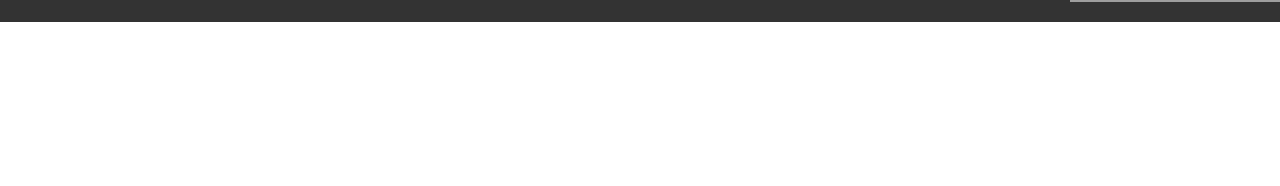
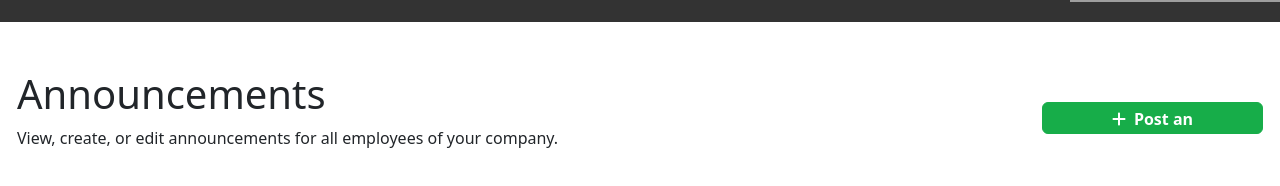
Before and after one commit to EngrEli/table-responsive, a React (Create React App) app: page / in a window 1280 px wide. Shown: the part 316-502 px from the top of the page. Built offline with nearby package versions, Linux system fonts and the light colour scheme; grey boxes are pictures that could not be loaded.

Commit message:
[Header] Changes: - Create and style header component - Optimize app body container

```diff
--- /dev/null
+++ b/src/App.css
@@ -0,0 +1,4 @@
+.app-container.container {
+    max-width: 1270px;
+    margin-top: 48px;
+}
--- a/src/App.js
+++ b/src/App.js
@@ -1,9 +1,18 @@
+import Header from "./components/Header/Header"
 import Navbar from "./components/Navbar/NavbarComponent"
-import 'bootstrap/dist/css/bootstrap.min.css';
+import Container from 'react-bootstrap/Container'
+import "./App.css"
+import 'bootstrap/dist/css/bootstrap.min.css'
 
 function App() {
   return (
-    <Navbar />
+    <>
+      <Navbar />
+      <Container className='app-container'>
+        <Header />
+      </Container>
+    </>
+
   );
 }
 
--- /dev/null
+++ b/src/components/Header/Header.css
@@ -0,0 +1,19 @@
+.btn.btn-success {
+    width: 221px;
+    background-color: #17AD49;
+    border-color: #17AD49;
+    height: 32px;
+    padding: 4px 8px;
+}
+
+.btn-success strong {
+    line-height: 24px;
+    font-size: 16px;
+    font-weight: bold;
+}
+
+.btn-success .svg-inline--fa {
+    font-size: 16px;
+    margin-right: 8px;
+    color: #FFFFFF;
+}
--- /dev/null
+++ b/src/components/Header/Header.js
@@ -0,0 +1,26 @@
+import Container from 'react-bootstrap/Container'
+import Row from 'react-bootstrap/Row'
+import Col from 'react-bootstrap/Col'
+import Button from 'react-bootstrap/Button'
+import { FontAwesomeIcon } from '@fortawesome/react-fontawesome'
+import { faPlus  } from '@fortawesome/free-solid-svg-icons'
+import "./Header.css"
+
+function Header() {
+  return (
+  <Row>
+    <Col>
+      <h1>Announcements</h1>
+      <p>View, create, or edit announcements for all employees of your company.</p>
+    </Col>
+    <Col className='d-flex justify-content-end align-items-center'>
+      <Button variant="success">
+        <FontAwesomeIcon icon={faPlus} style={{color: "#ffffff", fontSize: "16px"}} />
+        <strong>Post an Announcement</strong>
+      </Button>
+    </Col>
+  </Row>
+  );
+}
+
+export default Header;
--- a/src/components/Navbar/NavbarComponent.js
+++ b/src/components/Navbar/NavbarComponent.js
@@ -6,7 +6,7 @@ import Form from 'react-bootstrap/Form'
 import Image from 'react-bootstrap/Image'
 import { FontAwesomeIcon } from '@fortawesome/react-fontawesome'
 import { faBell } from '@fortawesome/free-regular-svg-icons';
-import { faMagnifyingGlass,  } from '@fortawesome/free-solid-svg-icons'
+import { faMagnifyingGlass  } from '@fortawesome/free-solid-svg-icons'
 import Logo from "../../assets/images/sprout-logo.svg"
 import Profile from "../../assets/images/profile-placeholder.svg"
 import "./NavbarComponent.css"
@@ -81,10 +81,10 @@ function NavbarComponent() {
               placeholder="employee search"
               aria-label="Search"
             />
-            <FontAwesomeIcon icon={faMagnifyingGlass} className='navbar-sprout-icons' style={{color: "#70787E", fontSize: "27px"}} />
+            <FontAwesomeIcon icon={faMagnifyingGlass} className='navbar-sprout-icons' style={{ color: "#70787E", fontSize: "27px" }} />
           </Form>
           <NavItem>
-            <FontAwesomeIcon icon={faBell} className='navbar-sprout-icons' style={{color: "#70787e", fontSize: "25px"}} />
+            <FontAwesomeIcon icon={faBell} className='navbar-sprout-icons' style={{ color: "#70787E", fontSize: "25px" }} />
           </NavItem>
           <NavItem>
             <Image src={Profile}/>
--- a/src/index.js
+++ b/src/index.js
@@ -1,6 +1,6 @@
-import React from 'react';
-import ReactDOM from 'react-dom/client';
-import App from './App';
+import React from 'react'
+import ReactDOM from 'react-dom/client'
+import App from './App'
 
 const root = ReactDOM.createRoot(document.getElementById('root'));
 root.render(
```
